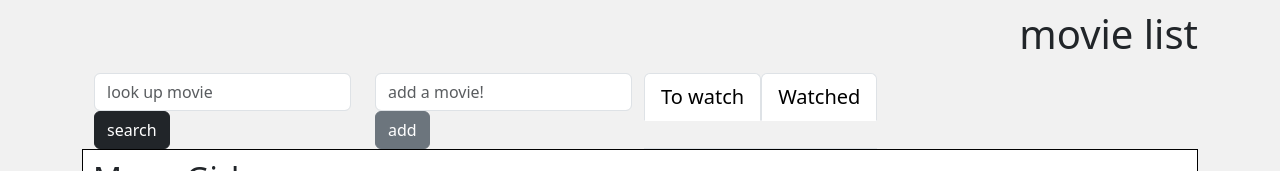
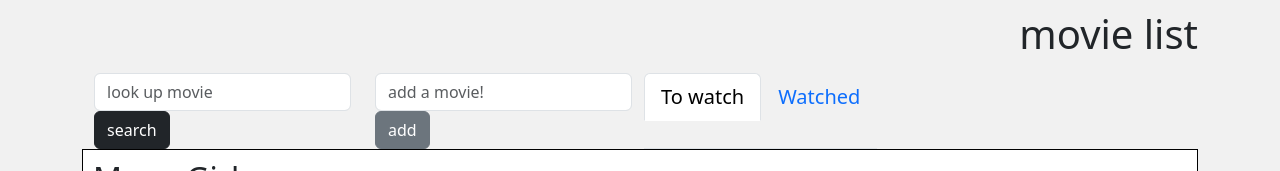
Before and after one commit to lfelberg/movie-list, a React app: page / in a window 1280 px wide. Shown: the top 171 px of the page. Built offline with nearby package versions, Linux system fonts and the light colour scheme; some icons are missing.

Commit message:
Tabs section, search and adding movie are complete!
TODO:
Fetch from API more movie details

```diff
--- a/package.json
+++ b/package.json
@@ -26,6 +26,7 @@
   "dependencies": {
     "ajv": "^6.5.4",
     "bootstrap": "^4.1.3",
+    "cryptiles": "^4.1.2",
     "jquery": "^3.3.1",
     "live-server": "^1.2.0",
     "popper": "^1.0.1",
--- a/src/components/nav.jsx
+++ b/src/components/nav.jsx
@@ -3,8 +3,17 @@ import SearchBar from './searchBar.jsx';
 import MovieAdder from './movieAdder.jsx';
 
 const Nav = ({ handleSearch, handleAdd, handleWatchedTab }) => {
+  let watchedActive = 'nav-link';
+  let toWatchActive = 'nav-link active';
+  let temp = '';
 
   const handleWatchedTabClick = (event) => {
+
+    //TODO: change active tab
+    temp = watchedActive;
+    watchedActive = toWatchActive;
+    toWatchActive = temp;
+    console.log(event.target, 'watced', watchedActive, 'to watch', toWatchActive);
     if (event.target.text === 'To watch') {
       handleWatchedTab(false);
     } else {
@@ -20,14 +29,14 @@ const Nav = ({ handleSearch, handleAdd, handleWatchedTab }) => {
       <ul className="nav nav-tabs navbar-right pull-right bg-right">
         <li className="nav-item">
           <a
-            className="nav-link active"
+            className={toWatchActive}
             href="#"
             onClick={handleWatchedTabClick}
           >To watch</a>
         </li>
         <li className="nav-item" onClick={handleWatchedTabClick}>
          <a
-            className="nav-link active"
+            className={watchedActive}
             href="#"
             onClick={handleWatchedTabClick}
           >Watched</a>
--- a/styles/style.css
+++ b/styles/style.css
@@ -24,6 +24,10 @@ h1 {
   margin-bottom: -1px;
 }
 
+.btn {
+  display: inline-block;
+}
+
 .search {
   margin-bottom: 0px;
   display: flex;
```
Also changed, not shown: 1 other file (tests, documents, lock files or other folders).
